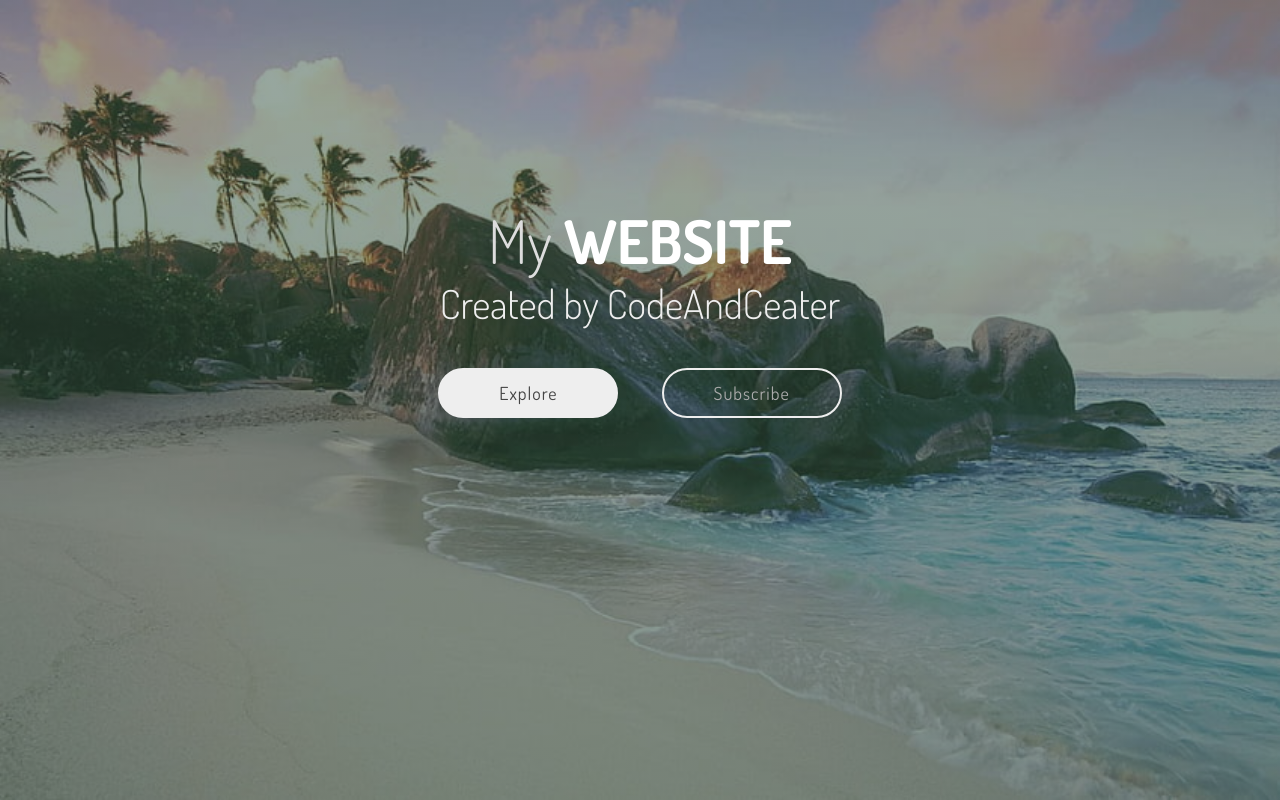
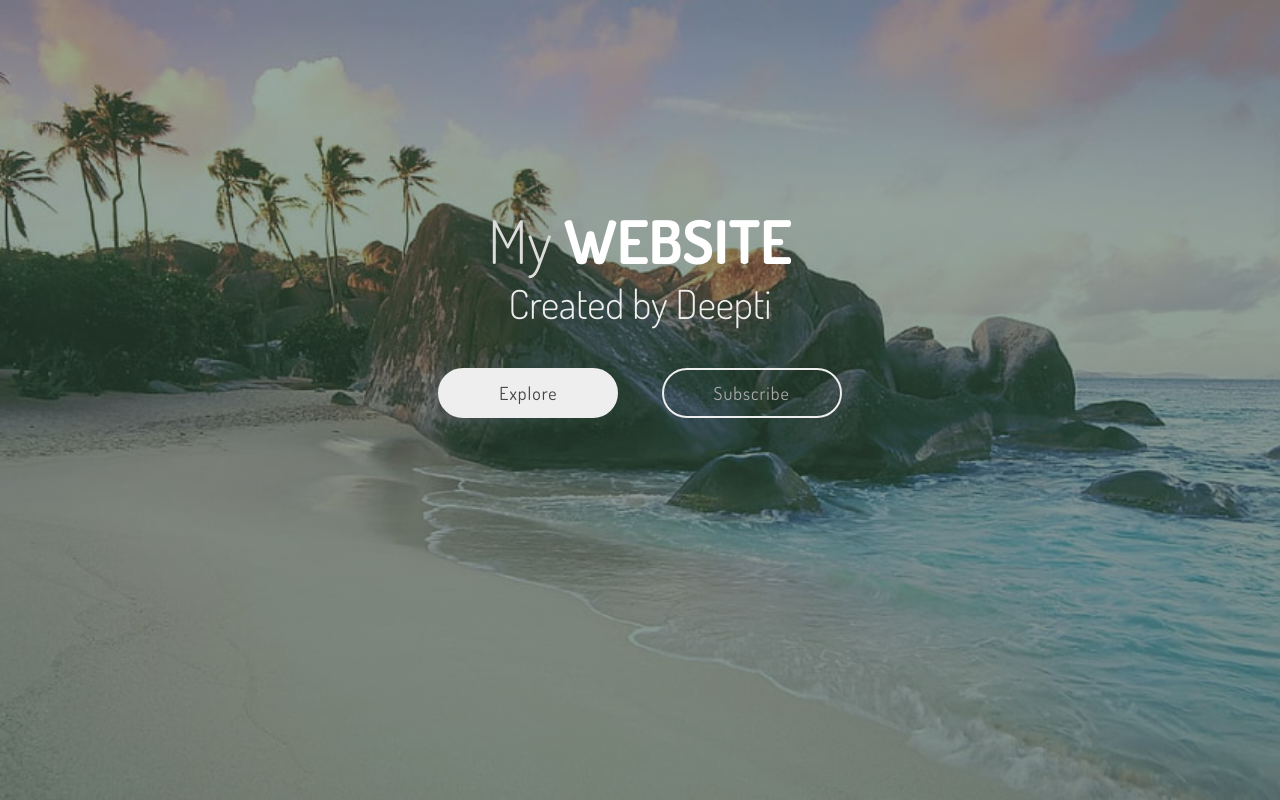
Before and after one commit to deepti-verma28/Animated_Landing_page, a plain HTML site: page index.html in a window 1280 px wide. Drawn offline with Linux system fonts and the light colour scheme.

Commit message:
index.html

```diff
--- a/index.html
+++ b/index.html
@@ -13,7 +13,7 @@
     <div class="container">
         <div class="banner">
          <h1>My <span>Website</span></h1>
-         <p>Created by CodeAndCeater</p>
+         <p>Created by Deepti</p>
          <button type="button"
          class="btn-left">Explore</button>
          <button type="button"
```
